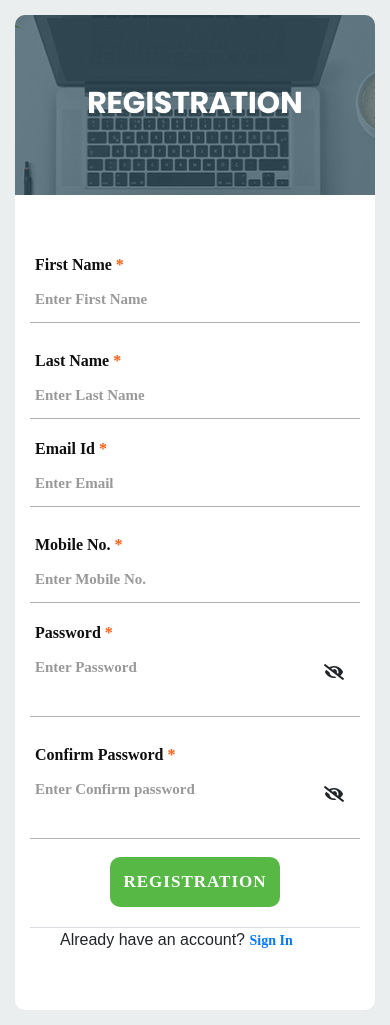
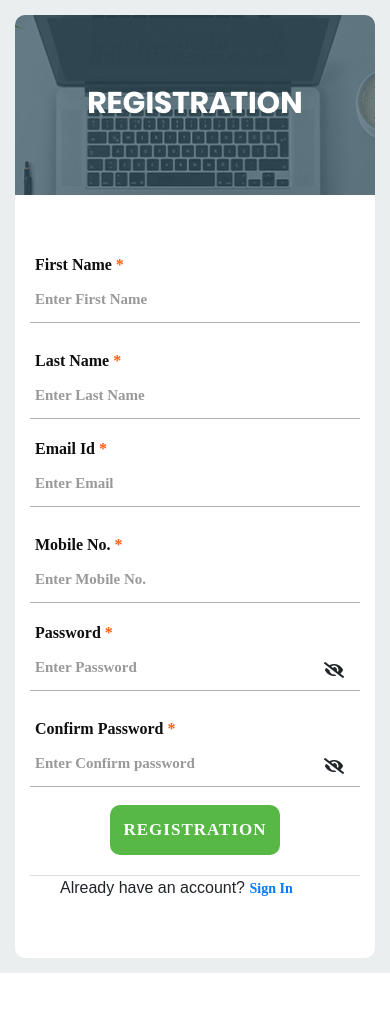
Before and after one commit to Sagar13Pro/note-sharing-app, a Django app: page /user/registration/ in a window 390 px wide. After the commit the page ends 973 px from the top, so only its background shows below. Run offline with Django 3.2, Linux system fonts and the light colour scheme; some libraries are stand-ins or nearby versions; some web fonts are replaced.

Commit message:
Update main.css

```diff
--- a/static/css/main.css
+++ b/static/css/main.css
@@ -515,8 +515,8 @@ input.input100 {
 
 @media (min-width: 325px) and (max-width: 424px){
   .eye-icon{
-    position: relative;
-    top: -1.8rem;
+    position: absolute;
+    top: 2.4rem;
     right: 1rem;
     float: right;
     font-weight: 700;
```
